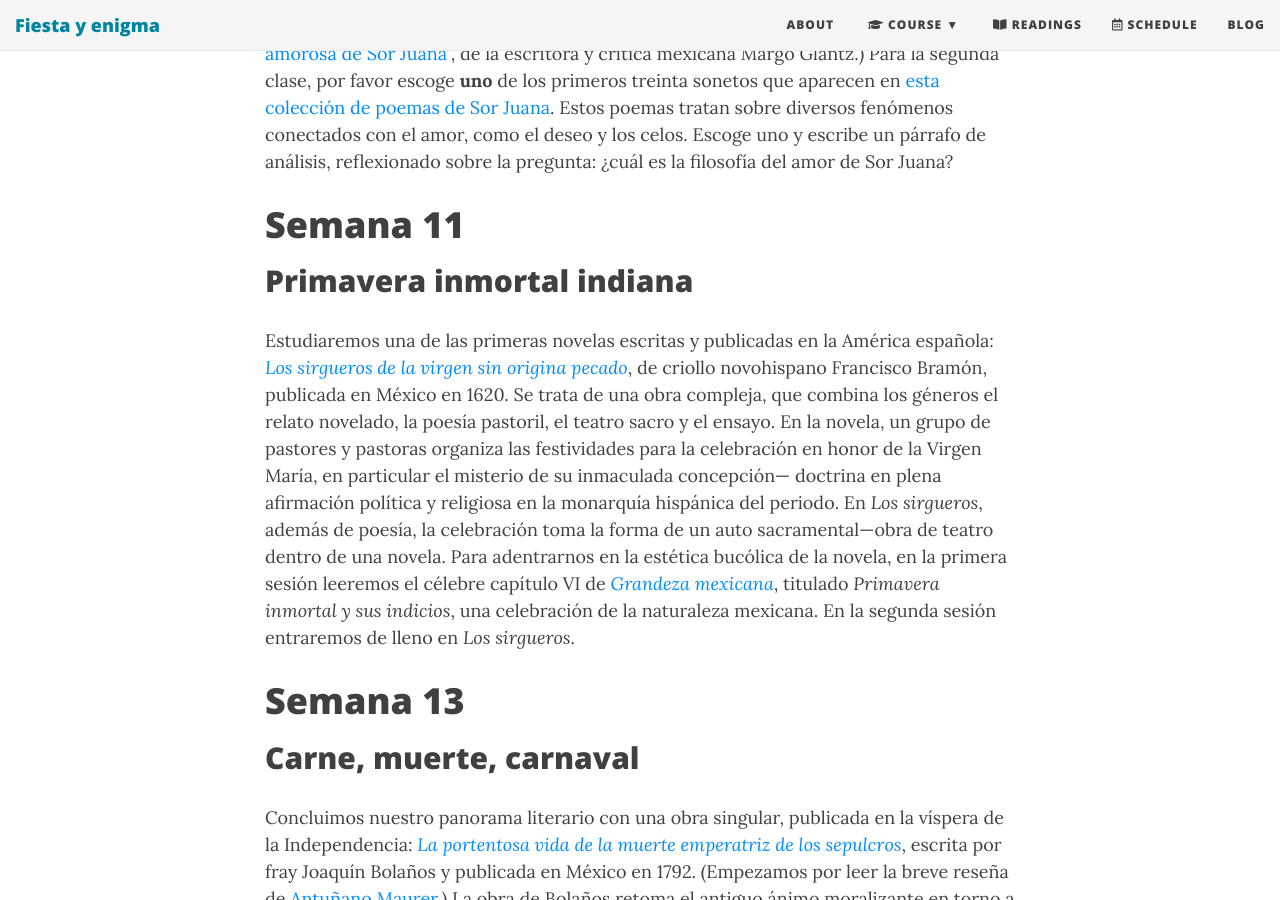
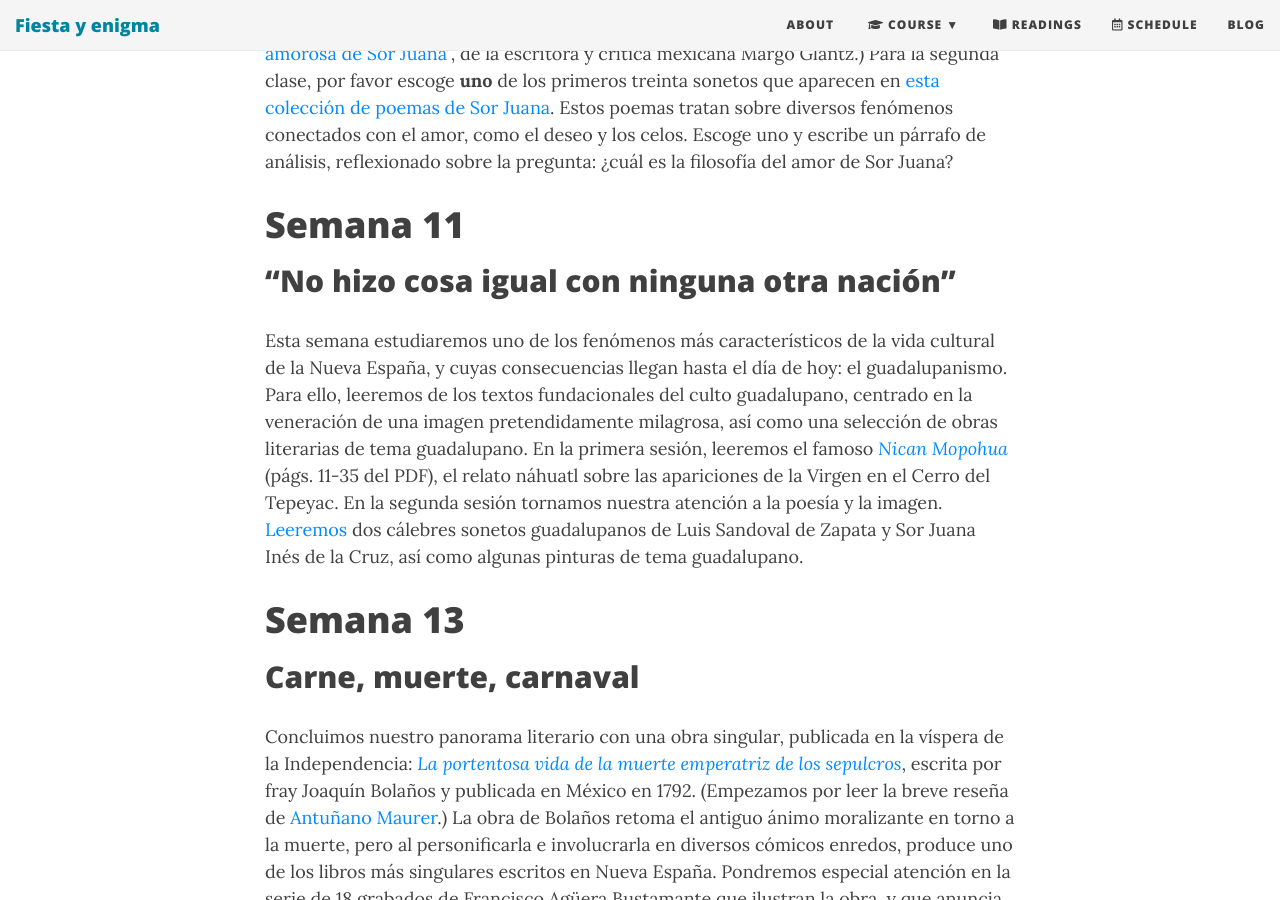
Before and after one commit to Hipomenes/novohispana, a Jekyll site: the page built from syllabus.md, in a window 1280 px wide and 900 px high, scrolled down 5583 px. Built offline with Jekyll 4.4.1, drawn with Linux system fonts in a browser that asks for light colours; nearby versions of some CDN libraries; some of the changed text lies outside the part shown.

Commit message:
Update syllabus.md

```diff
--- a/syllabus.md
+++ b/syllabus.md
@@ -99,9 +99,10 @@ Esta semana está dedicada a la poesía amorosa de Sor Juana. Comenzaremos leyen
 
 # Semana 11
 
-## Primavera inmortal indiana
+## "No hizo cosa igual con ninguna otra nación"
 
-Estudiaremos una de las primeras novelas escritas y publicadas en la América española: [*Los sirgueros de la virgen sin origina pecado*](), de criollo novohispano Francisco Bramón, publicada en México en 1620. Se trata de una obra compleja, que combina los géneros el relato novelado, la poesía pastoril, el teatro sacro y el ensayo. En la novela, un grupo de pastores y pastoras organiza las festividades para la celebración en honor de la Virgen María, en particular el misterio de su inmaculada concepción--- doctrina en plena afirmación política y religiosa en la monarquía hispánica del periodo. En *Los sirgueros*, además de poesía, la celebración toma la forma de un auto sacramental---obra de teatro dentro de una novela. Para adentrarnos en la estética bucólica de la novela, en la primera sesión leeremos el célebre capítulo VI de [*Grandeza mexicana*](), titulado *Primavera inmortal y sus indicios*, una celebración de la naturaleza mexicana. En la segunda sesión entraremos de lleno en *Los sirgueros*.
+Esta semana estudiaremos uno de los fenómenos más característicos de la vida cultural de la Nueva España, y cuyas consecuencias llegan hasta el día de hoy: el guadalupanismo. Para ello, leeremos  de los textos fundacionales del culto          guadalupano, centrado en la veneración de una imagen pretendidamente milagrosa, así como una selección de obras literarias de tema guadalupano. En la primera sesión, leeremos el famoso [*Nican Mopohua*](https://drive.google.com/file/d/1mF3EvU5Dwmaqrbhw9__YxZRd4_onvzk0/view?usp=sharing) (págs. 11-35 del PDF), el relato náhuatl sobre las apariciones de la Virgen en el Cerro del Tepeyac.
+En la segunda sesión tornamos nuestra atención a la poesía y la imagen. [Leeremos]() dos cálebres sonetos guadalupanos de Luis Sandoval de Zapata y Sor Juana Inés de la Cruz, así como algunas pinturas de tema guadalupano.
 
 # Semana 13
 
```
